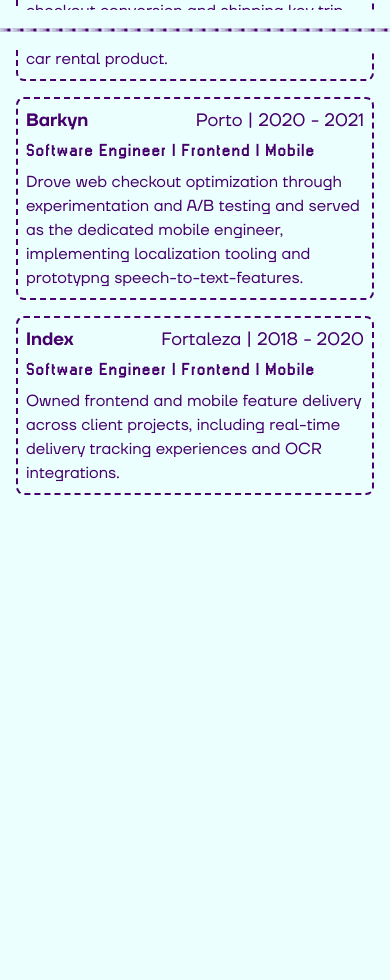
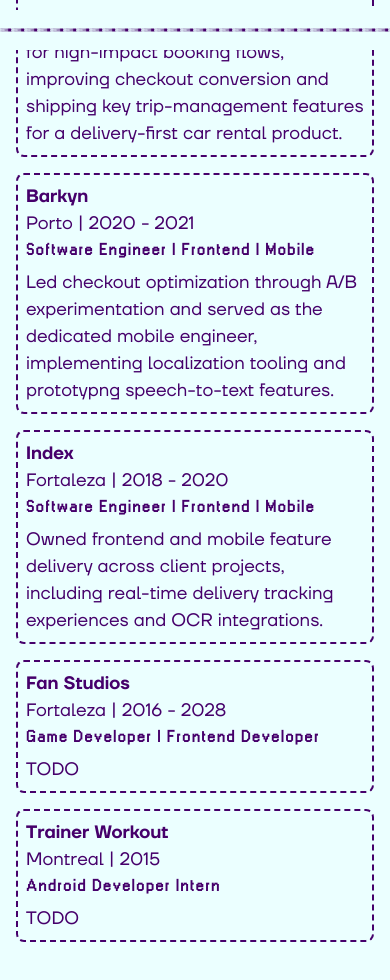
Before and after one commit to yuripinage/yuri-dev, a Next.js app: page / in a window 390 px wide. Shown: the part 794-1774 px from the top of the page. Before the commit the page ends 1353 px from the top, so only its background shows below. Built offline with nearby package versions, Linux system fonts and the light colour scheme.

Commit message:
mobile and experience fixes

```diff
--- a/src/app/components/Experience.tsx
+++ b/src/app/components/Experience.tsx
@@ -25,7 +25,7 @@ const EXPERIENCES = [
 		timeAndPlace: 'Porto | 2020 - 2021',
 		role: 'Software Engineer | Frontend | Mobile',
 		description:
-			'Drove web checkout optimization through experimentation and A/B testing and served as the dedicated mobile engineer, implementing localization tooling and prototypng speech-to-text-features.',
+			'Led checkout optimization through A/B experimentation and served as the dedicated mobile engineer, implementing localization tooling and prototypng speech-to-text features.',
 	},
 	{
 		company: 'Index',
@@ -33,6 +33,18 @@ const EXPERIENCES = [
 		role: 'Software Engineer | Frontend | Mobile',
 		description:
 			'Owned frontend and mobile feature delivery across client projects, including real-time delivery tracking experiences and OCR integrations.',
+	},
+	{
+		company: 'Fan Studios',
+		timeAndPlace: 'Fortaleza | 2016 - 2028',
+		role: 'Game Developer | Frontend Developer',
+		description: 'TODO',
+	},
+	{
+		company: 'Trainer Workout',
+		timeAndPlace: 'Montreal | 2015',
+		role: 'Android Developer Intern',
+		description: 'TODO',
 	},
 ];
 
@@ -60,13 +72,15 @@ function ExperienceItem({
 	timeAndPlace,
 }: ExperienceItemProps) {
 	return (
-		<div className="p-2 w-full flex flex-col gap-2 border-2 border-dashed border-foreground rounded-lg">
-			<div className="w-full flex justify-between items-center">
-				<h2>{company}</h2>
+		<div className="p-2 w-full flex flex-col gap-1 md:gap-2 border-2 border-dashed border-foreground rounded-lg">
+			<div className="w-full flex flex-col justify-between md:gap-2 md:items-center md:flex-row">
+				<h2>
+					<a>{company}</a>
+				</h2>
 				<p>{timeAndPlace}</p>
 			</div>
-			<span>{role}</span>
-			{description}
+			<span className="mb-1 md:mb-0">{role}</span>
+			<p>{description}</p>
 		</div>
 	);
 }
--- a/src/app/globals.css
+++ b/src/app/globals.css
@@ -48,7 +48,6 @@ span {
 
 a {
   cursor: pointer;
-  text-decoration: underline;
 }
 
 a:hover {
```
